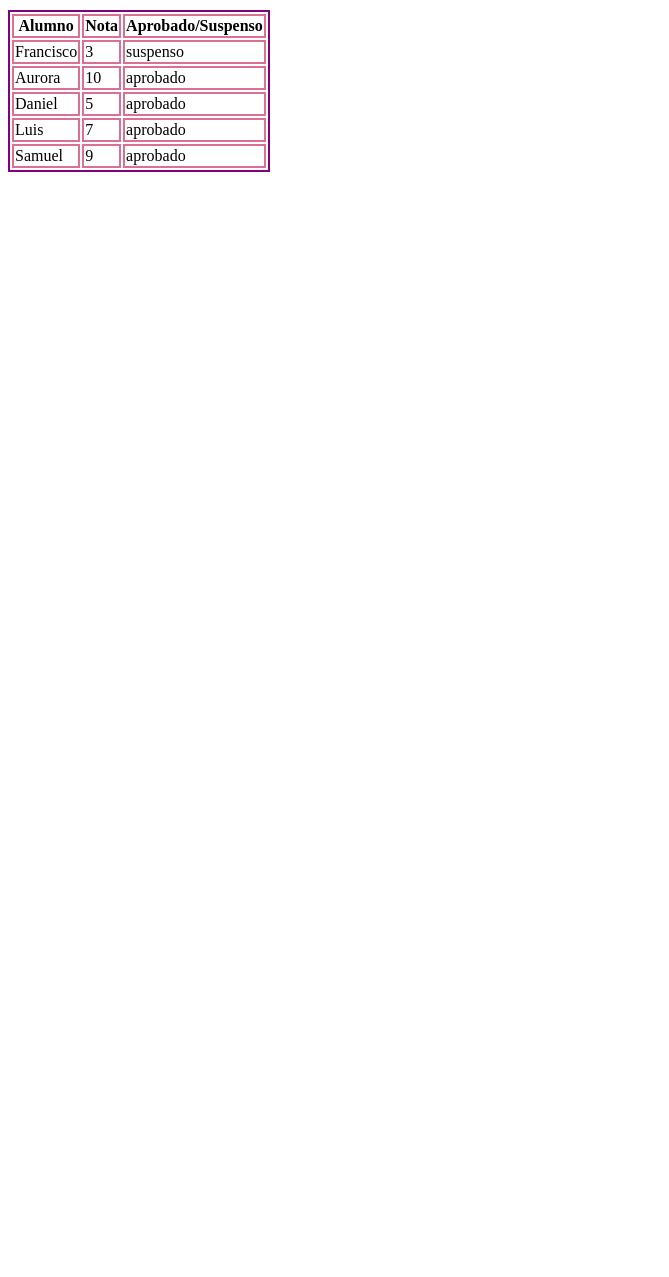
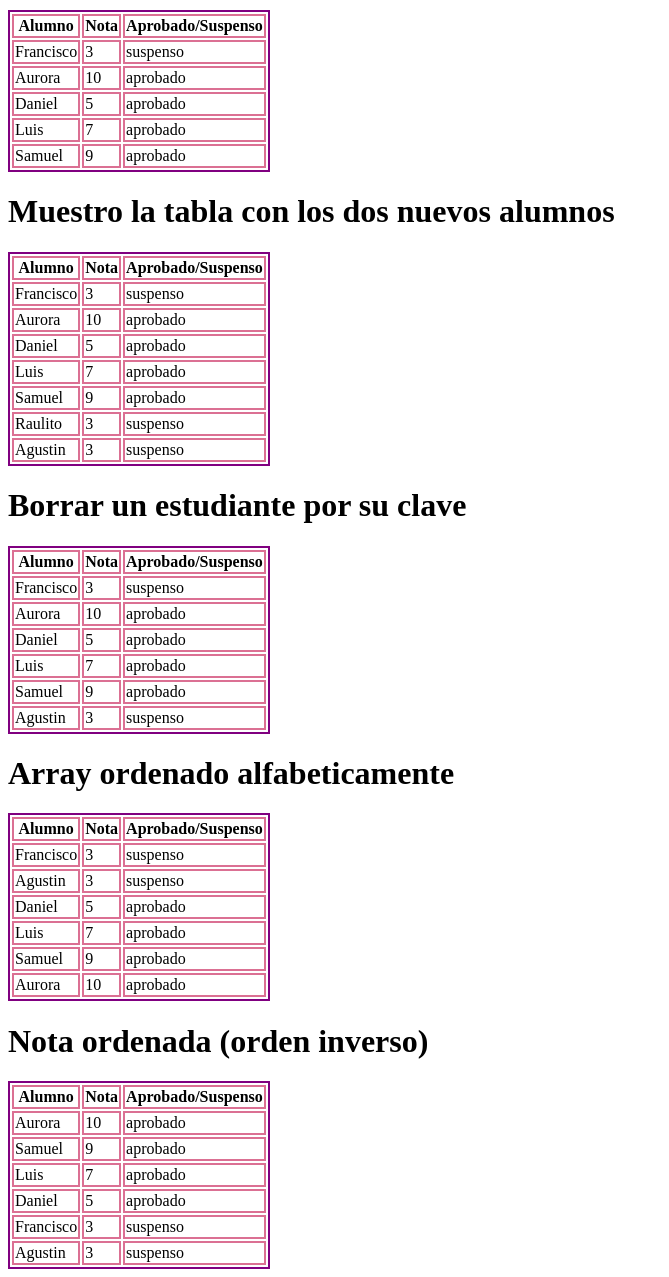
Before and after one commit to raulitomartin/desarrollo-web-servidor-2024, a PHP site: page /ejercicioArray.php in a window 1280 px wide. Shown: the part 360-1637 px from the top of the page, without its empty margins (0-669 px from the left). Before the commit the page ends 532 px from the top, so only its background shows below. Run offline with PHP 8.4, Linux system fonts and the light colour scheme.

Commit message:
Ejercicios de clase

```diff
--- a/Arrays/ejercicioArray.php
+++ b/Arrays/ejercicioArray.php
@@ -33,6 +33,10 @@
 -->
 <!--EJERCICIO 1-->
     <?php
+    $numRandom1 = rand(0, 10);//Numero aleatorio para las notas de los 2 nuevos alumnos
+    $numRandom2 = rand(0, 10);//Numero aleatorio para las notas de los 2 nuevos alumnos
+
+    //Array de profesores
     $profesores = [
         "Jose Miguel" => "Desarrollo web en entorno cliente",
         "Jose Miguel" => "Desarrollo de interfaces web",
@@ -42,7 +46,9 @@
         "Virginia" => "Inglés"
     ];
     ?>
-    <?php
+
+
+    <?php //Array de alumnos
         $alumnos = [
             "Francisco" => "3",
             "Aurora" => "10",
@@ -51,10 +57,12 @@
             "Samuel" => "9"
         ];
 
-        print_r($alumnos);
+        print_r($alumnos);//Muestro por pantalla para saber si han salido bien los alumnos.
     ?>
 
     <h1>EJERCICIO 1</h1>
+
+<!-- Aqui empieza la tabla -->
 <table>
     <caption>Profesor y asignatura</caption>
     <thead>
@@ -64,7 +72,7 @@
         </tr>
         <tbody>
             <?php
-            foreach ($profesores as $profesor => $asignatura) {?>
+            foreach ($profesores as $profesor => $asignatura) { // foreach para recorrer el array de profesores (array as clave => lo que hay dentro de la clave)?>
                 <tr>
                     <td><?php echo $profesor?></td>
                     <td><?php echo $asignatura?></td>
@@ -88,13 +96,172 @@
     </thead>
     <tbody>
         <?php
-        foreach ($alumnos as $nombreAlu => $notaAlu) {?>
+        foreach ($alumnos as $nombreAlu => $notaAlu) {// foreach para recorrer el array de alumnos (array as clave => lo que hay dentro de la clave)?>
             <tr>
                 <td><?php echo $nombreAlu?></td>
                 <td><?php echo $notaAlu?></td>
                 <td>
                     <?php
-                        if ($notaAlu >= 5) {
+                        if ($notaAlu >= 5) {//Si la nota del alumnos es mayor o igual a 5 aprobado else CAGASTE MARICON.
+                            echo "aprobado";
+                        }else {
+                            echo "suspenso";
+                        }
+
+
+                    ?>
+
+                </td>
+            </tr>
+        <?php } ?>
+    </tbody>
+</table>
+
+<?php
+    //Inserto a dos nuevos alumnos.
+    $alumnos["Raulito"] = $numRandom1;
+    $alumnos["Agustin"] = $numRandom2;
+
+?>
+
+
+
+<!-- Muestro los alumnos para saber si estan bien puestos -->
+<h1>Muestro la tabla con los dos nuevos alumnos</h1>
+<table>
+    <thead>
+        <tr>
+            <th>Alumno</th>
+            <th>Nota</th>
+            <th>Aprobado/Suspenso</th>
+        </tr>
+    </thead>
+    <tbody>
+        <?php
+        foreach ($alumnos as $nombreAlu => $notaAlu) {// foreach para recorrer el array de alumnos (array as clave => lo que hay dentro de la clave)?>
+            <tr>
+                <td><?php echo $nombreAlu?></td>
+                <td><?php echo $notaAlu?></td>
+                <td>
+                    <?php
+                        if ($notaAlu >= 5) {//Si la nota del alumnos es mayor o igual a 5 aprobado else CAGASTE MARICON.
+                            echo "aprobado";
+                        }else {
+                            echo "suspenso";
+                        }
+
+
+                    ?>
+
+                </td>
+            </tr>
+        <?php } ?>
+    </tbody>
+</table>
+
+<!-- Borro un estudiante por su clave -->
+ <h1>Borrar un estudiante por su clave</h1>
+
+ <?php
+    unset($alumnos["Raulito"]); //Con usent elimino a un alumno por su clave, en este caso la clave es un nombre.
+ ?>
+
+ <!-- Muestro la tabla con los alumnos -->
+
+
+ <table>
+    <thead>
+        <tr>
+            <th>Alumno</th>
+            <th>Nota</th>
+            <th>Aprobado/Suspenso</th>
+        </tr>
+    </thead>
+    <tbody>
+        <?php
+        foreach ($alumnos as $nombreAlu => $notaAlu) {// foreach para recorrer el array de alumnos (array as clave => lo que hay dentro de la clave)?>
+            <tr>
+                <td><?php echo $nombreAlu?></td>
+                <td><?php echo $notaAlu?></td>
+                <td>
+                    <?php
+                        if ($notaAlu >= 5) {//Si la nota del alumnos es mayor o igual a 5 aprobado else CAGASTE MARICON.
+                            echo "aprobado";
+                        }else {
+                            echo "suspenso";
+                        }
+
+
+                    ?>
+
+                </td>
+            </tr>
+        <?php } ?>
+    </tbody>
+</table>
+
+<!-- Ordeno el array con asort alfabeticamente -->
+<h1>Array ordenado alfabeticamente</h1>
+
+
+<?php
+    asort($alumnos);
+?>
+
+
+<table>
+    <thead>
+        <tr>
+            <th>Alumno</th>
+            <th>Nota</th>
+            <th>Aprobado/Suspenso</th>
+        </tr>
+    </thead>
+    <tbody>
+        <?php
+        foreach ($alumnos as $nombreAlu => $notaAlu) {// foreach para recorrer el array de alumnos (array as clave => lo que hay dentro de la clave)?>
+            <tr>
+                <td><?php echo $nombreAlu?></td>
+                <td><?php echo $notaAlu?></td>
+                <td>
+                    <?php
+                        if ($notaAlu >= 5) {//Si la nota del alumnos es mayor o igual a 5 aprobado else CAGASTE MARICON.
+                            echo "aprobado";
+                        }else {
+                            echo "suspenso";
+                        }
+
+
+                    ?>
+
+                </td>
+            </tr>
+        <?php } ?>
+    </tbody>
+</table>
+
+<!-- Todo ordenado por la nota del 10 al 0 (orden inverso) -->
+<?php
+    arsort($alumnos);
+?>
+<h1>Nota ordenada (orden inverso)</h1>
+<table>
+    <thead>
+        <tr>
+            <th>Alumno</th>
+            <th>Nota</th>
+            <th>Aprobado/Suspenso</th>
+        </tr>
+    </thead>
+    <tbody>
+        <?php
+        foreach ($alumnos as $nombreAlu => $notaAlu) {// foreach para recorrer el array de alumnos (array as clave => lo que hay dentro de la clave)?>
+            <tr>
+                <td><?php echo $nombreAlu?></td>
+                <td><?php echo $notaAlu?></td>
+                <td>
+                    <?php
+                        if ($notaAlu >= 5) {//Si la nota del alumnos es mayor o igual a 5 aprobado else CAGASTE MARICON.
                             echo "aprobado";
                         }else {
                             echo "suspenso";
@@ -116,18 +283,5 @@
 
 
 
-
-
-
-
-
-
-
-
-
-
-
-
-
 </body>
 </html>
```
